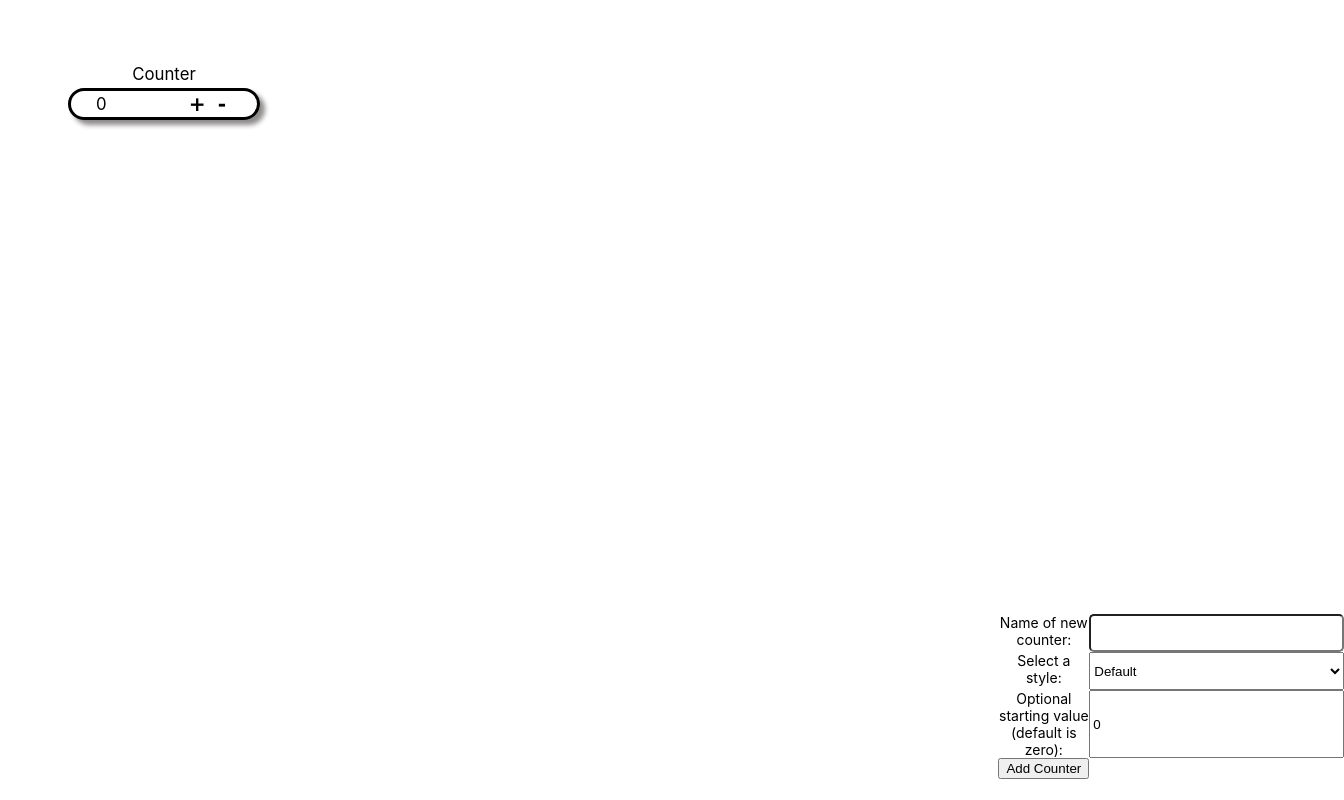
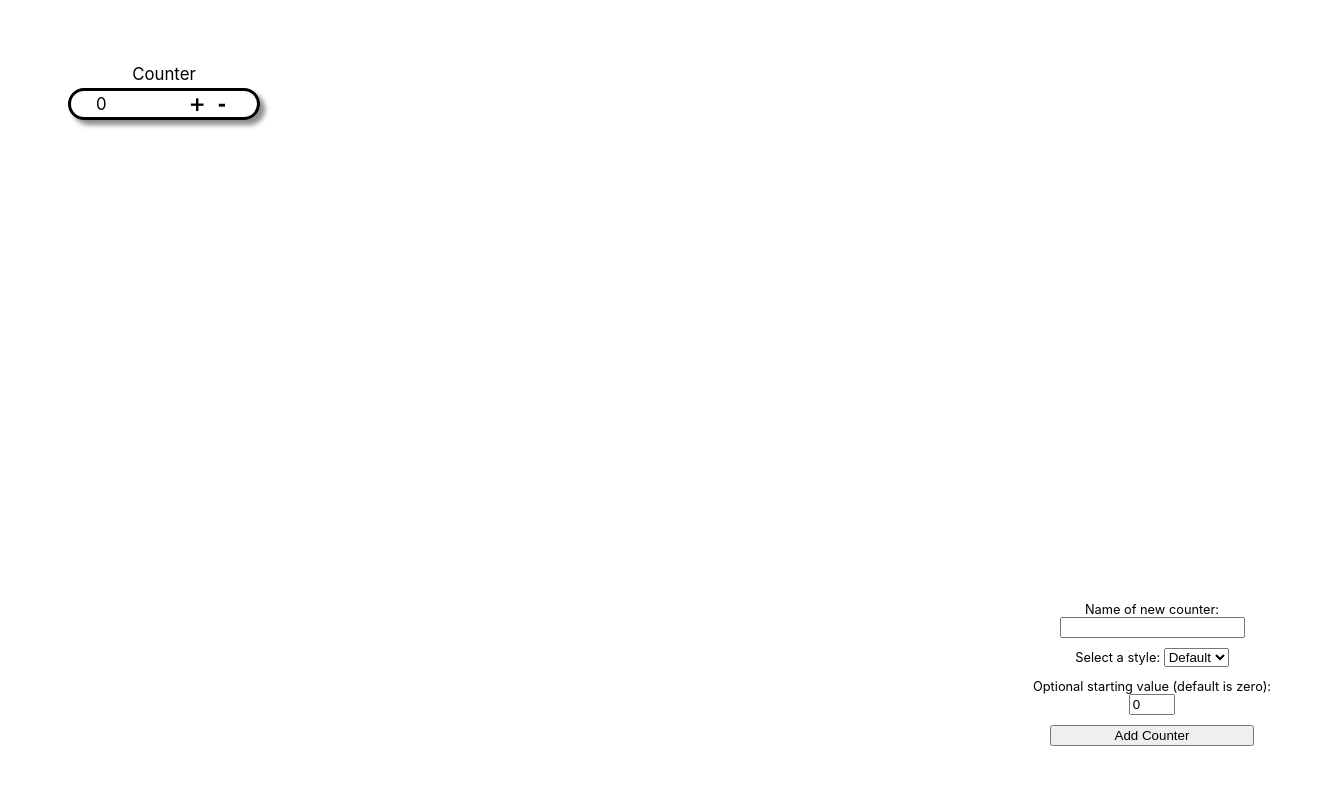
Before and after one commit to dawnteigh/Counter-Intuitive, a React (Create React App) app in the folder client/: page / in a window 1280 px wide. Shown: the whole page, 1344 px wide, since content can reach past the window. Built offline with nearby package versions, Linux system fonts and the light colour scheme.

Commit message:
FORMatting

```diff
--- a/client/src/App.css
+++ b/client/src/App.css
@@ -57,21 +57,29 @@
 
 .form-div {
   width: 20%;
-  height: 20%;
+  height: 25%;
   position: absolute;
   bottom: 0;
   right: 0;
-  padding: 2%;
 }
 
 .form-div form {
-  display: grid;
-  grid-template-columns: 2fr 1fr;
-  grid-template-rows: 1fr 1fr;
+  display: flex;
+  flex-direction: column;
+  flex-wrap: nowrap;
+  align-items: center;
+  row-gap: 10px
 }
 
-#name {
-  height: 2rem;
-  font-size: 1.2rem;
-  border-radius: 5px;
+label {
+  font-size: .8rem;
+  align-self: flex-start;
 }
+
+#count {
+  width: 15%;
+}
+
+input[type="submit"] {
+  width: 80%;
+}
--- a/client/src/components/AddCounter.js
+++ b/client/src/components/AddCounter.js
@@ -23,15 +23,24 @@ const AddCounter = () => {
 	return (
 		<div className="form-div">
 			<form onSubmit={handleSubmit}>
-				<label htmlFor="name">Name of new counter:</label>
+				<div className="form-name">
+					<label htmlFor="name">{"Name of new counter: "}
 						<input type="text" id="name" value={formData.name} onChange={handleChange} />
-				<label htmlFor="style" >Select a style:</label>
+					</label>
+				</div>
+				<div className="form-style">
+					<label htmlFor="style" >{"Select a style: "}
 						<select id="style" onChange={handleSelect}>
 							<option value="" >Default</option>
 							<option value="red" >Red</option>
 						</select>
-				<label htmlFor="count">Optional starting value (default is zero):</label>
+					</label>
+				</div>
+				<div className="form-count">
+					<label htmlFor="count">{"Optional starting value (default is zero): "}
 						<input type="number" id="count" value={formData.count} onChange={handleChange} />
+					</label>
+				</div>
 				<input type="submit" value="Add Counter" />
 			</form>
 		</div>
```
Lines whose indentation alone changed are shown as unchanged.
